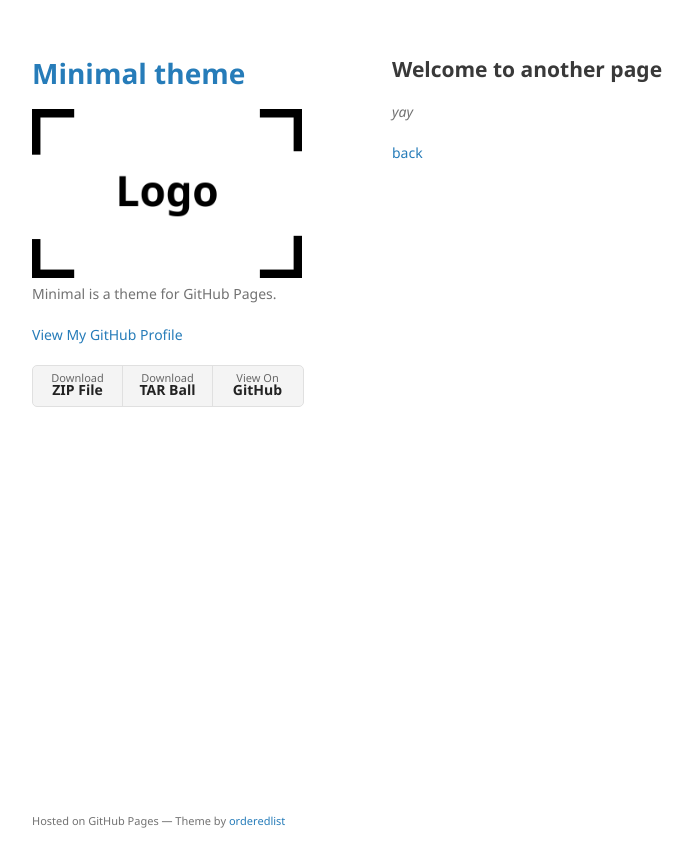
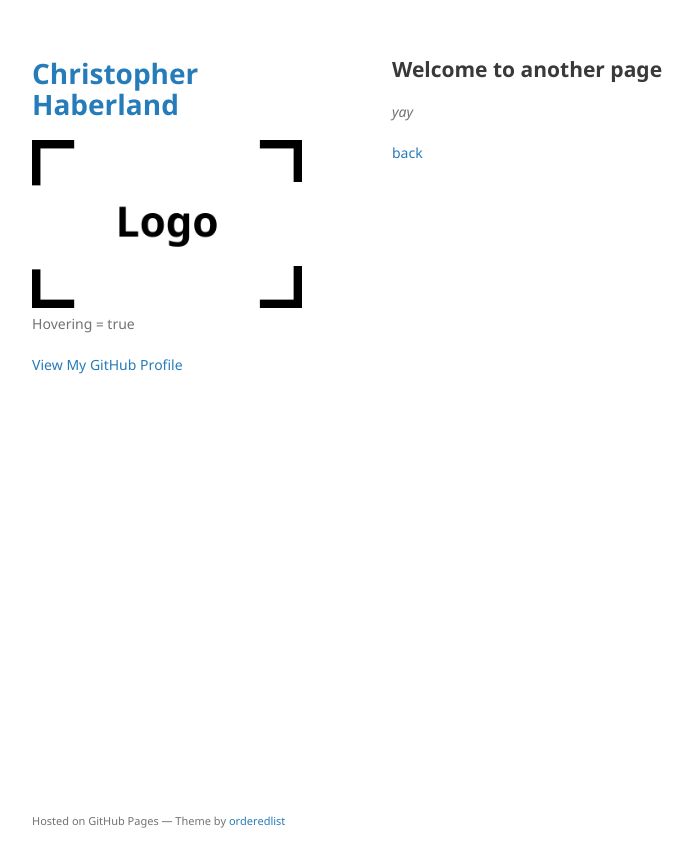
Before and after one commit to argideritzalpea/argideritzalpea.github.io, a Jekyll site: the page built from another-page.md, in a window 1280 px wide. Shown: the top 867 px of the page, without its empty margins (178-871 px from the left). Built offline with Jekyll 4.4.1, drawn with Linux system fonts in a browser that asks for light colours; our own code applies the rules of GitHub Pages for plain Markdown files.

Commit message:
Update _config.yml

```diff
--- a/_config.yml
+++ b/_config.yml
@@ -1,6 +1,4 @@
-title: Minimal theme
+title: Christopher Haberland
 logo: /assets/img/logo.png
-description: Minimal is a theme for GitHub Pages.
-show_downloads: true
-google_analytics:
+description: Hovering = true
 theme: jekyll-theme-minimal
```
